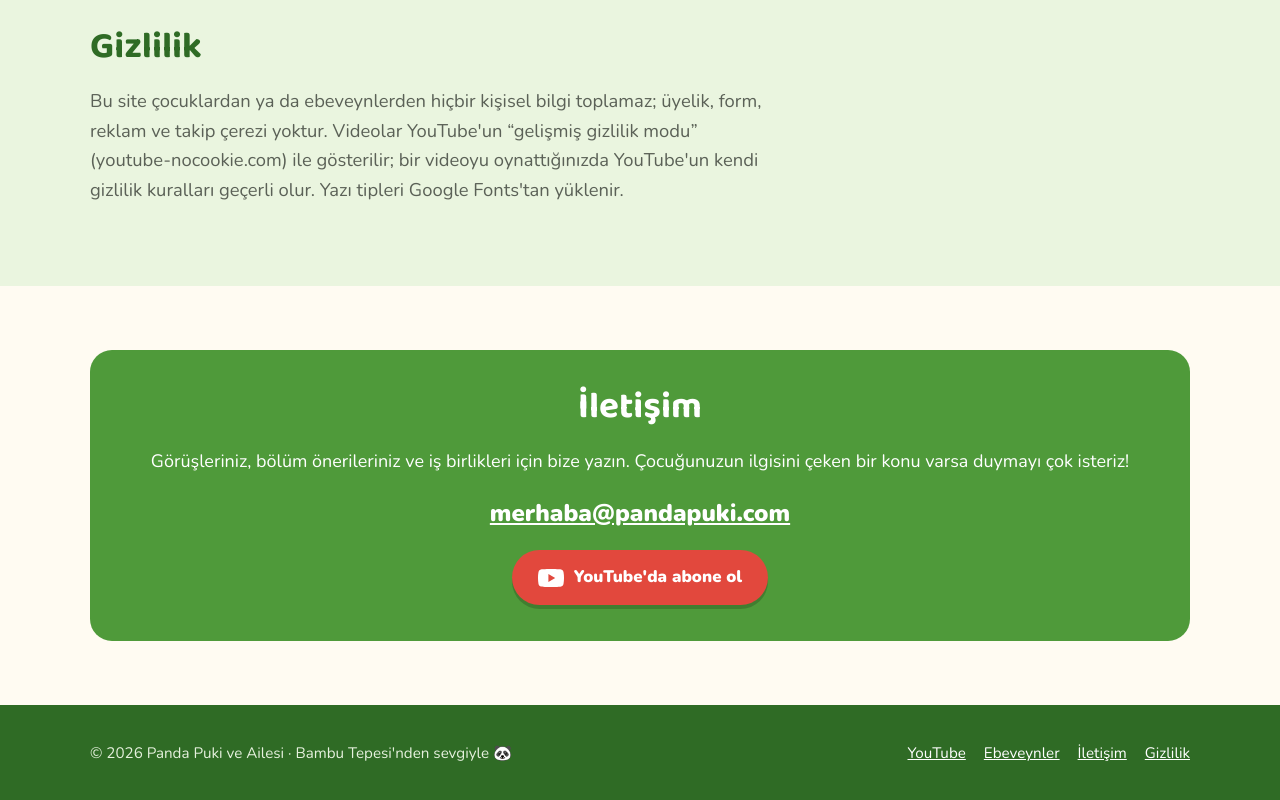
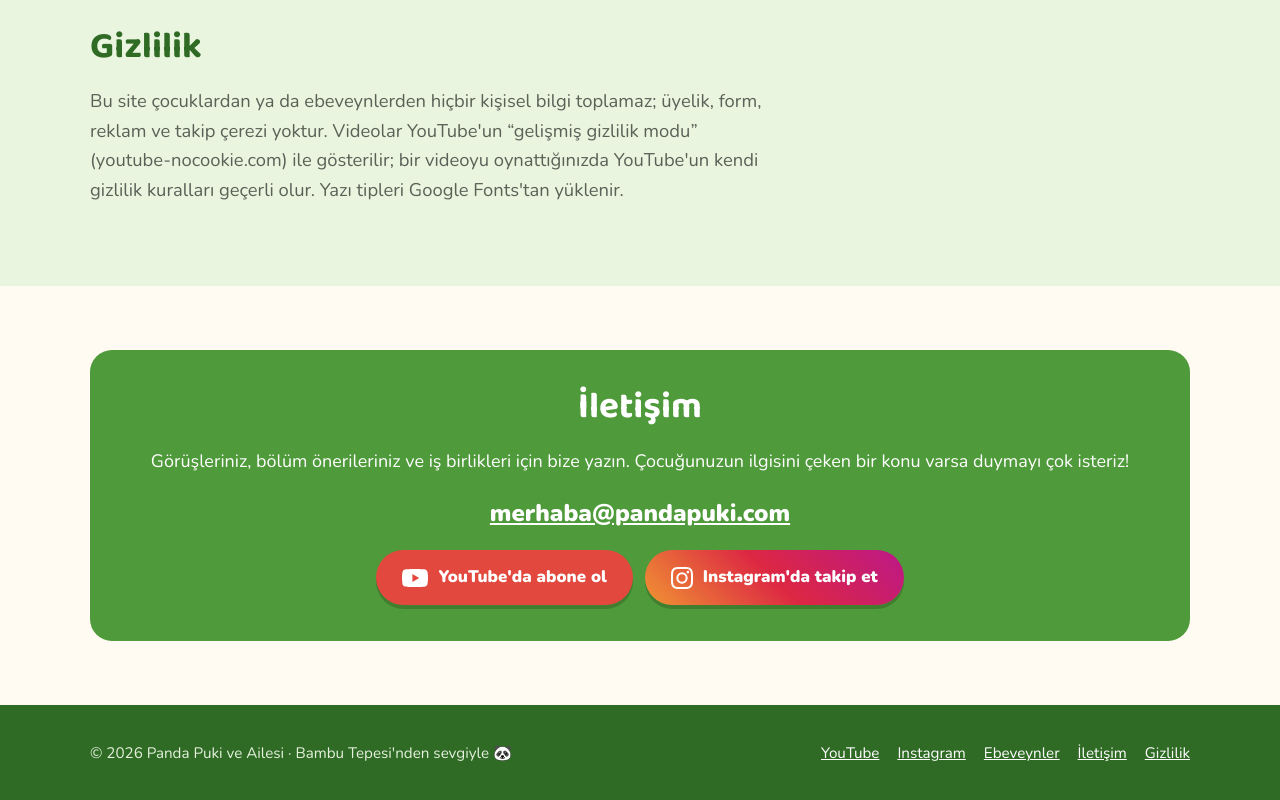
Before and after one commit to dubai7media-crypto/pandapuki-web, a plain HTML site: page ebeveynler.html in a window 1280 px wide. Shown: the part 1431-2231 px from the top of the page. Drawn offline with nearby package versions, Linux system fonts and the light colour scheme.

Commit message:
Instagram bağlantıları eklendi

```diff
--- a/ebeveynler.html
+++ b/ebeveynler.html
@@ -77,7 +77,7 @@
       <h2>İletişim</h2>
       <p>Görüşleriniz, bölüm önerileriniz ve iş birlikleri için bize yazın. Çocuğunuzun ilgisini çeken bir konu varsa duymayı çok isteriz!</p>
       <p><a class="eposta" href="mailto:merhaba@pandapuki.com">merhaba@pandapuki.com</a></p>
-      <div class="dugmeler" style="justify-content:center"><a class="dugme dugme-yt" href="https://www.youtube.com/@pandapukitv?sub_confirmation=1" target="_blank" rel="noopener"><svg viewBox="0 0 24 24" aria-hidden="true"><path fill="currentColor" d="M23.5 6.2a3 3 0 0 0-2.1-2.1C19.5 3.6 12 3.6 12 3.6s-7.5 0-9.4.5A3 3 0 0 0 .5 6.2 31 31 0 0 0 0 12a31 31 0 0 0 .5 5.8 3 3 0 0 0 2.1 2.1c1.9.5 9.4.5 9.4.5s7.5 0 9.4-.5a3 3 0 0 0 2.1-2.1A31 31 0 0 0 24 12a31 31 0 0 0-.5-5.8zM9.6 15.6V8.4l6.3 3.6-6.3 3.6z"/></svg> YouTube'da abone ol</a></div>
+      <div class="dugmeler" style="justify-content:center"><a class="dugme dugme-yt" href="https://www.youtube.com/@pandapukitv?sub_confirmation=1" target="_blank" rel="noopener"><svg viewBox="0 0 24 24" aria-hidden="true"><path fill="currentColor" d="M23.5 6.2a3 3 0 0 0-2.1-2.1C19.5 3.6 12 3.6 12 3.6s-7.5 0-9.4.5A3 3 0 0 0 .5 6.2 31 31 0 0 0 0 12a31 31 0 0 0 .5 5.8 3 3 0 0 0 2.1 2.1c1.9.5 9.4.5 9.4.5s7.5 0 9.4-.5a3 3 0 0 0 2.1-2.1A31 31 0 0 0 24 12a31 31 0 0 0-.5-5.8zM9.6 15.6V8.4l6.3 3.6-6.3 3.6z"/></svg> YouTube'da abone ol</a><a class="dugme dugme-ig" href="https://www.instagram.com/pandapukitv/" target="_blank" rel="noopener"><svg viewBox="0 0 24 24" aria-hidden="true"><path fill="currentColor" d="M12 2.2c3.2 0 3.6 0 4.8.1 3.3.1 4.8 1.7 4.9 4.9.1 1.3.1 1.6.1 4.8s0 3.6-.1 4.8c-.1 3.2-1.7 4.8-4.9 4.9-1.3.1-1.6.1-4.8.1s-3.6 0-4.8-.1c-3.3-.1-4.8-1.7-4.9-4.9C2.2 15.6 2.2 15.2 2.2 12s0-3.6.1-4.8C2.4 3.9 3.9 2.4 7.2 2.3 8.4 2.2 8.8 2.2 12 2.2zM12 0C8.7 0 8.3 0 7.1.1 2.7.3.3 2.7.1 7.1 0 8.3 0 8.7 0 12s0 3.7.1 4.9c.2 4.4 2.6 6.8 7 7 1.2.1 1.6.1 4.9.1s3.7 0 4.9-.1c4.4-.2 6.8-2.6 7-7 .1-1.2.1-1.6.1-4.9s0-3.7-.1-4.9c-.2-4.4-2.6-6.8-7-7C15.7 0 15.3 0 12 0zm0 5.8a6.2 6.2 0 1 0 0 12.4 6.2 6.2 0 0 0 0-12.4zM12 16a4 4 0 1 1 0-8 4 4 0 0 1 0 8zm6.4-11.8a1.4 1.4 0 1 0 0 2.9 1.4 1.4 0 0 0 0-2.9z"/></svg> Instagram'da takip et</a></div>
     </div>
   </div>
 </section>
@@ -87,6 +87,9 @@
     <div>© 2026 Panda Puki ve Ailesi · Bambu Tepesi'nden sevgiyle 🐼</div>
     <nav aria-label="Alt menü">
       <a href="https://www.youtube.com/@pandapukitv" target="_blank" rel="noopener">YouTube</a>
+      <a href="https://www.instagram.com/pandapukitv/" target="_blank" rel="noopener">Instagram</a>
+      <!-- Facebook sayfası açılınca: href'i yazın ve "hidden" kelimesini silin -->
+      <a href="#" target="_blank" rel="noopener" hidden>Facebook</a>
       <a href="ebeveynler.html">Ebeveynler</a>
       <a href="ebeveynler.html#iletisim">İletişim</a>
       <a href="ebeveynler.html#gizlilik">Gizlilik</a>
--- a/stil.css
+++ b/stil.css
@@ -78,6 +78,8 @@ p { margin: 0 0 1em; }
 .dugme-yt { background: var(--kirmizi); color: #fff; }
 .dugme-acik { background: #fff; color: var(--bambu-koyu); }
 .dugme-yt svg { width: 26px; height: 26px; }
+.dugme-ig { background: linear-gradient(45deg, #f09433, #dc2743 50%, #bc1888); color: #fff; }
+.dugme-ig svg { width: 22px; height: 22px; }
 
 /* Kapak */
 .kapak {
```
Also changed, not shown: 404.html (+3 -0 lines), index.html (+3 -0 lines), karakterler.html (+3 -0 lines), videolar.html (+3 -0 lines).
